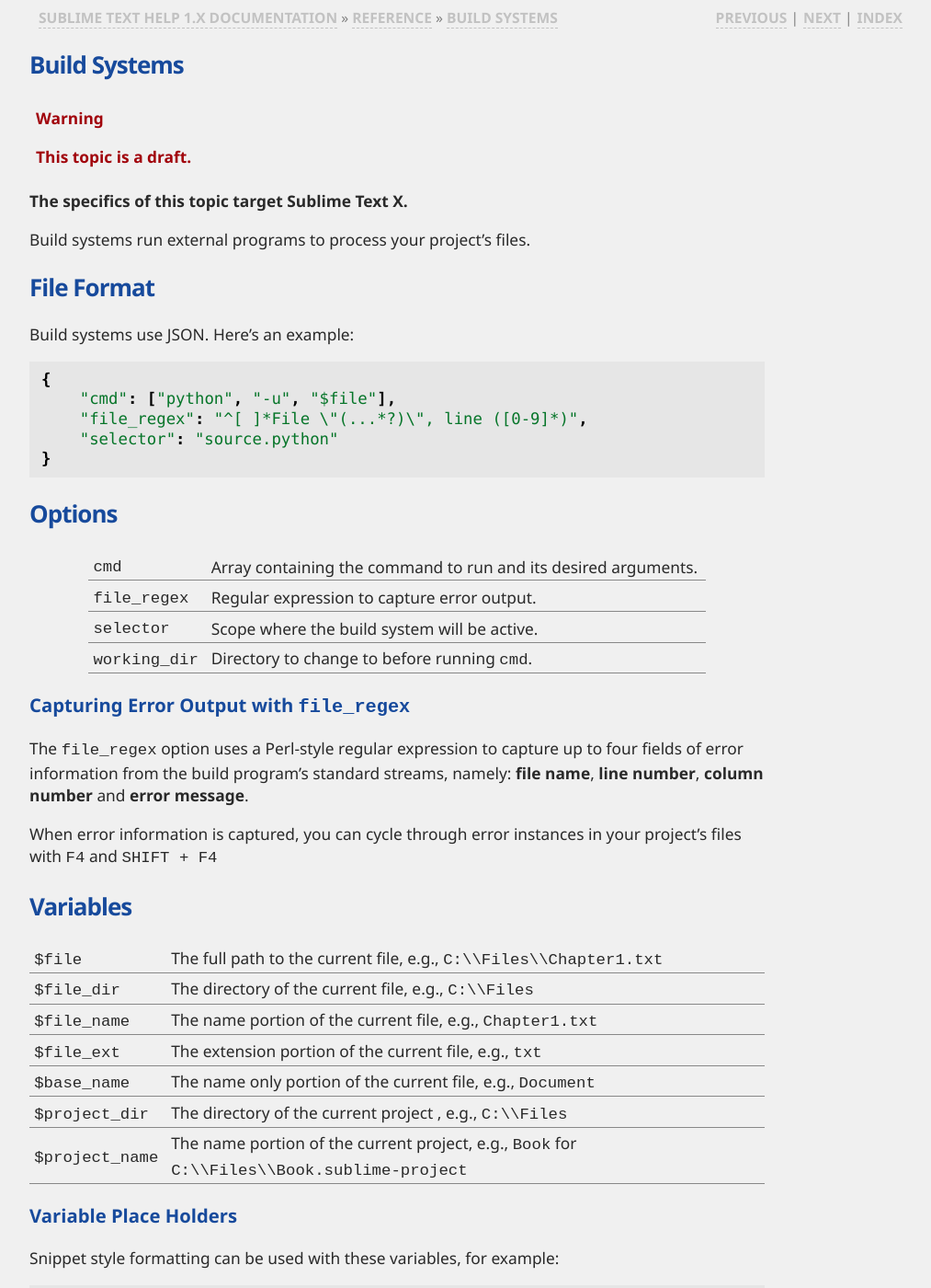
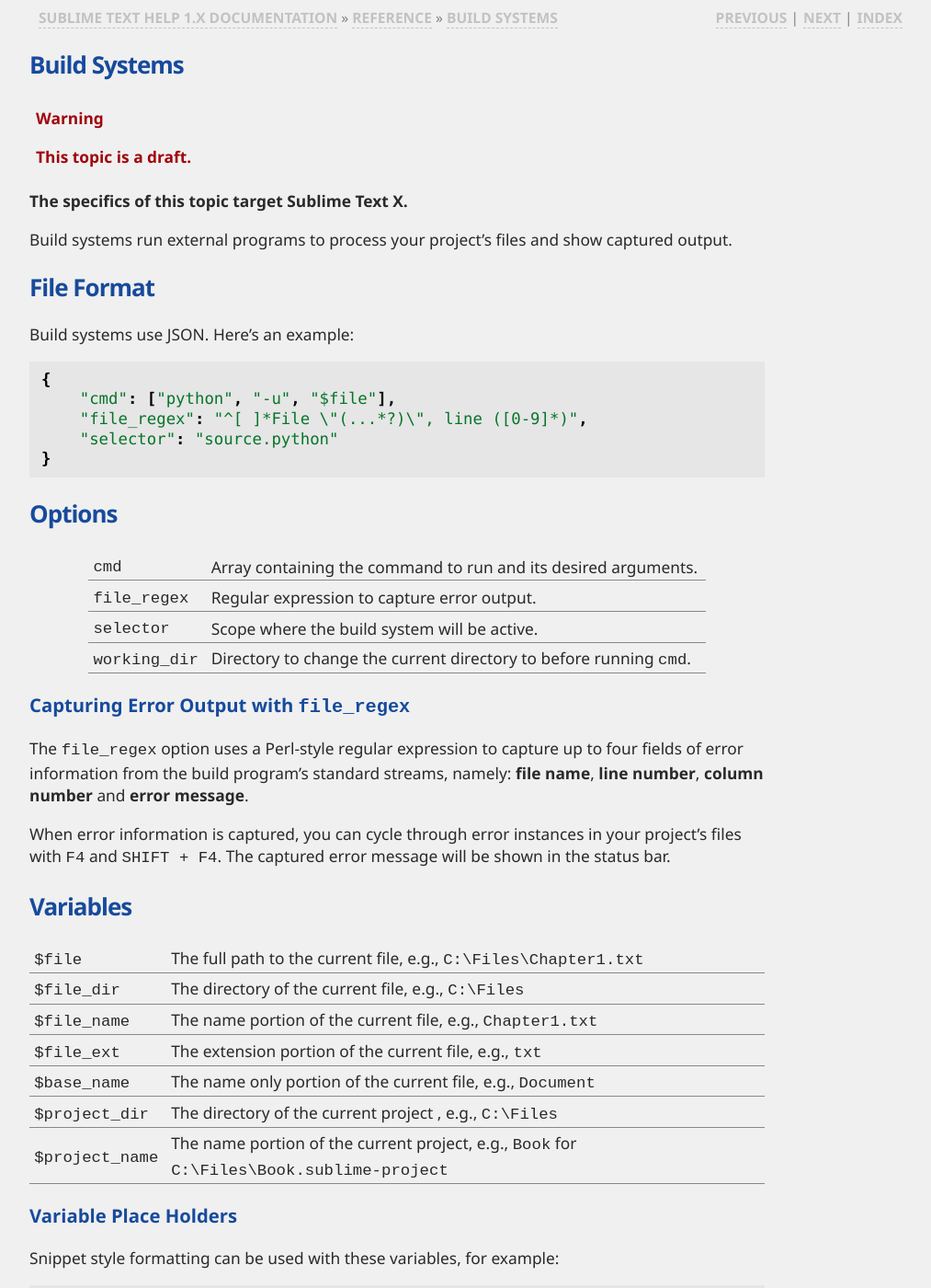
Before and after one commit to guillermooo/sublime-undocs, a Sphinx documentation site: the page built from source/reference/build_systems.rst, in a window 1280 px wide and 1400 px high. Shown: the whole window at 92% size, without its empty margins (128-1141 px from the left). Built offline with Sphinx 7.4.7, drawn with Linux system fonts in a browser that asks for light colours.

```diff
--- a/source/conventions.rst
+++ b/source/conventions.rst
@@ -13,5 +13,5 @@ Conventions
   ``sublime.packagesPath()`` unless otherwise noted.
 
 * We assume default key bindings when indicating keyboard shortcuts.
-* This guide targets Sublime Text 1.x. It will be updated to document Sublime
-  Text X when it enters beta.
+* This guide is being rewritten to target Sublime Text X specifically. Nevertheless,
+  most new information should be useful for Sublime Text users too.
--- a/source/extensibility/syntaxdefs.rst
+++ b/source/extensibility/syntaxdefs.rst
@@ -31,7 +31,7 @@ roughly like this:
 
 .. code-block:: bat
 
-  cd "%APPDATA%/Sublime Text/Packages"
+  cd "%APPDATA%\Sublime Text\Packages"
   hg clone http://bitbucket.org/guillermooo/grammardev GrammarDev
 
 .. note::
--- a/source/reference/build_systems.rst
+++ b/source/reference/build_systems.rst
@@ -7,7 +7,8 @@ Build Systems
 
 **The specifics of this topic target Sublime Text X.**
 
-Build systems run external programs to process your project's files.
+Build systems run external programs to process your project's files and show
+captured output.
 
 File Format
 ***********
@@ -29,7 +30,7 @@ Options
 ``cmd``         Array containing the command to run and its desired arguments.
 ``file_regex``  Regular expression to capture error output.
 ``selector``    Scope where the build system will be active.
-``working_dir`` Directory to change to before running ``cmd``.
+``working_dir`` Directory to change the current directory to before running ``cmd``.
 =============== ================================================================================
 
 Capturing Error Output with ``file_regex``
@@ -40,20 +41,21 @@ four fields of error information from the build program's standard streams, name
 **file name**, **line number**, **column number** and **error message**.
 
 When error information is captured, you can cycle through error instances in your
-project's files with ``F4`` and ``SHIFT + F4``
+project's files with ``F4`` and ``SHIFT + F4``. The captured error message will
+be shown in the status bar.
 
 
 Variables
 *********
 
 ================= =====================================================================================
-``$file``         The full path to the current file, e.g., ``C:\\Files\\Chapter1.txt``
-``$file_dir``     The directory of the current file, e.g., ``C:\\Files``
+``$file``         The full path to the current file, e.g., ``C:\Files\Chapter1.txt``
+``$file_dir``     The directory of the current file, e.g., ``C:\Files``
 ``$file_name``    The name portion of the current file, e.g., ``Chapter1.txt``
 ``$file_ext``     The extension portion of the current file, e.g., ``txt``
 ``$base_name``    The name only portion of the current file, e.g., ``Document``
-``$project_dir``  The directory of the current project , e.g., ``C:\\Files``
-``$project_name`` The name portion of the current project, e.g., ``Book`` for ``C:\\Files\\Book.sublime-project``
+``$project_dir``  The directory of the current project , e.g., ``C:\Files``
+``$project_name`` The name portion of the current project, e.g., ``Book`` for ``C:\Files\Book.sublime-project``
 ================= =====================================================================================
 
 Variable Place Holders
```
Also changed, not shown: source/core/build_systems.rst (+4 -4 lines).
